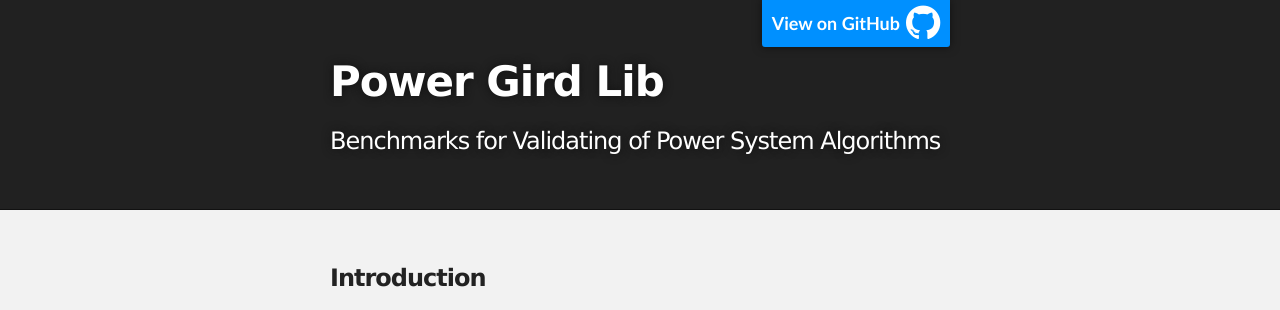
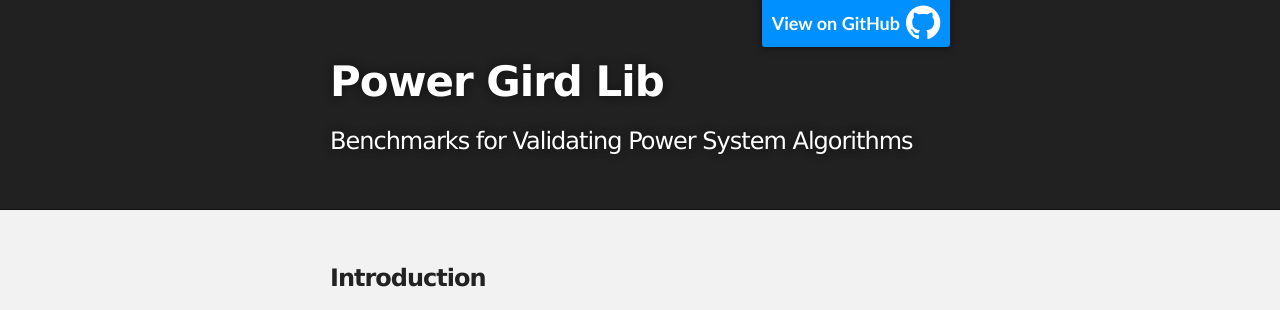
Before and after one commit to power-grid-lib/power-grid-lib.github.io, a Jekyll site: the page built from index.md, in a window 1280 px wide. Shown: the top 310 px of the page. Built offline with Jekyll 4.4.1, drawn with Linux system fonts in a browser that asks for light colours; nearby versions of some CDN libraries.

```diff
--- a/_data/config.yml
+++ b/_data/config.yml
@@ -1,5 +1,5 @@
 display_title: Power Gird Lib
-display_tagline: Benchmarks for Validating of Power System Algorithms
+display_tagline: Benchmarks for Validating Power System Algorithms
 github_repo_id: power-grid-lib
 download_zip:
 download_tar:
```
